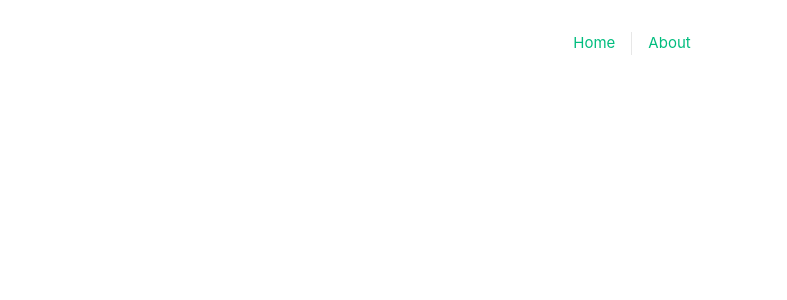
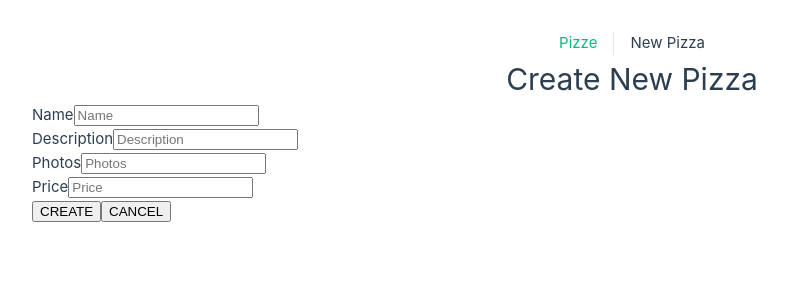
Before and after one commit to andreaconv/spring-la-mia-pizzeria-webapi, a Vue app in the folder frontend/api-vue-frontend/: page /create in a window 1280 px wide. Before the commit this address had no page. Shown: the top 300 px of the page, without its empty margins (8-795 px from the left). Built offline with nearby package versions, Linux system fonts and the light colour scheme.

Commit message:
[add] form create new pizza

```diff
--- a/frontend/api-vue-frontend/src/App.vue
+++ b/frontend/api-vue-frontend/src/App.vue
@@ -5,8 +5,8 @@ import { RouterLink, RouterView } from 'vue-router'
 <template>
   <header>
       <nav>
-        <RouterLink to="/">Home</RouterLink>
-        <RouterLink to="/about">About</RouterLink>
+        <RouterLink to="/">Pizze</RouterLink>
+        <RouterLink to="/create">New Pizza</RouterLink>
       </nav>
   </header>
 
--- a/frontend/api-vue-frontend/src/router/index.js
+++ b/frontend/api-vue-frontend/src/router/index.js
@@ -10,12 +10,12 @@ const router = createRouter({
       component: HomeView
     },
     {
-      path: '/about',
-      name: 'about',
+      path: '/create',
+      name: 'create',
       // route level code-splitting
-      // this generates a separate chunk (About.[hash].js) for this route
+      // this generates a separate chunk (Create.[hash].js) for this route
       // which is lazy-loaded when the route is visited.
-      component: () => import('../views/AboutView.vue')
+      component: () => import('../views/Create.vue')
     }
   ]
 })
--- a/frontend/api-vue-frontend/src/views/AboutView.vue
+++ /dev/null
@@ -1,19 +0,0 @@
-<template>
-  <div class="about">
-    <h1>This is an about page</h1>
-  </div>
-</template>
-
-<style>
-/* @media (min-width: 1024px) {
-  .about {
-    min-height: 100vh;
-    display: flex;
-    align-items: center;
-  }
-} */
-
-h1{
-  text-align: center;
-}
-</style>
--- /dev/null
+++ b/frontend/api-vue-frontend/src/views/Create.vue
@@ -0,0 +1,69 @@
+<script setup>
+import { onMounted, ref } from 'vue';
+import axios from "axios";
+const API_URL = "http://localhost:8080/api/v1.0";
+
+const emptyPizza = ref({
+  nome: null,
+  descrizione: null,
+  foto: null,
+  prezzo: null
+});
+
+const newPizza = ref({...emptyPizza.value});
+
+console.log("empty pizza", emptyPizza.value);
+console.log("new pizza", newPizza.value);
+
+function clearForm() {
+  newPizza.value = ref({...emptyPizza.value});
+}
+
+function storePizza() {
+
+  axios.post(API_URL + "/pizze", newPizza.value)
+      .then(() => {clearForm();})
+      .catch(err => console.log(err));
+}
+
+</script>
+
+<template>
+  <div class="about">
+    <h1>Create New Pizza</h1>
+    <form @submit.prevent="storePizza">
+
+      <label for="nome">Name</label>
+      <input type="text" name="nome" placeholder="Name" v-model="newPizza.nome">
+      <br>
+
+      <label for="descrizione">Description</label>
+      <input type="text" name="descrizione" placeholder="Description" v-model="newPizza.descrizione">
+      <br>
+
+      <label for="foto">Photos</label>
+      <input type="text" name="foto" placeholder="Photos" v-model="newPizza.foto">
+      <br>
+
+      <label for="prezzo">Price</label>
+      <input type="number" step="0.01"
+						min="0.00" name="prezzo" placeholder="Price" v-model="newPizza.prezzo">
+      <br>
+
+      <input type="submit" value="CREATE">
+      <button @click="clearForm">CANCEL</button>
+
+    </form>
+  </div>
+</template>
+
+<style>
+.about{
+  width: 1200px;
+  margin: auto;
+}
+
+h1{
+  text-align: center;
+}
+</style>
```
